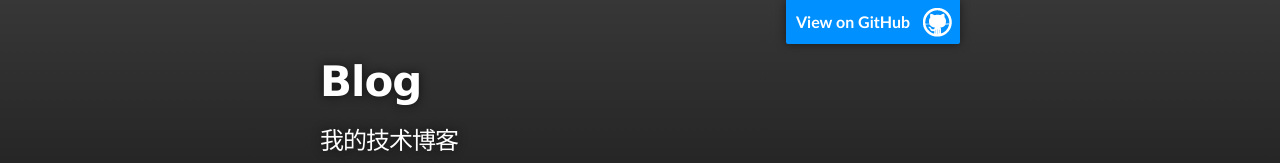
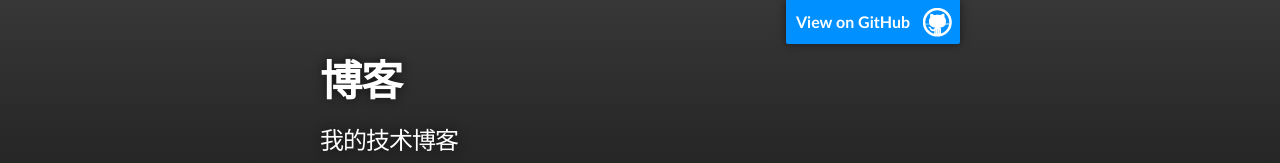
Before and after one commit to zhangzhaoaaa/blog, a plain HTML site: page index.html in a window 1280 px wide. Shown: the top 163 px of the page. Drawn offline with Linux system fonts and the light colour scheme.

Commit message:
修改博客名

```diff
--- a/index.html
+++ b/index.html
@@ -18,7 +18,7 @@
         <header class="inner">
           <a id="forkme_banner" href="https://github.com/zhangzhaoaaa/Blog">View on GitHub</a>
 
-          <h1 id="project_title">Blog</h1>
+          <h1 id="project_title">博客</h1>
           <h2 id="project_tagline">我的技术博客</h2>
 
             <section id="downloads">
```
